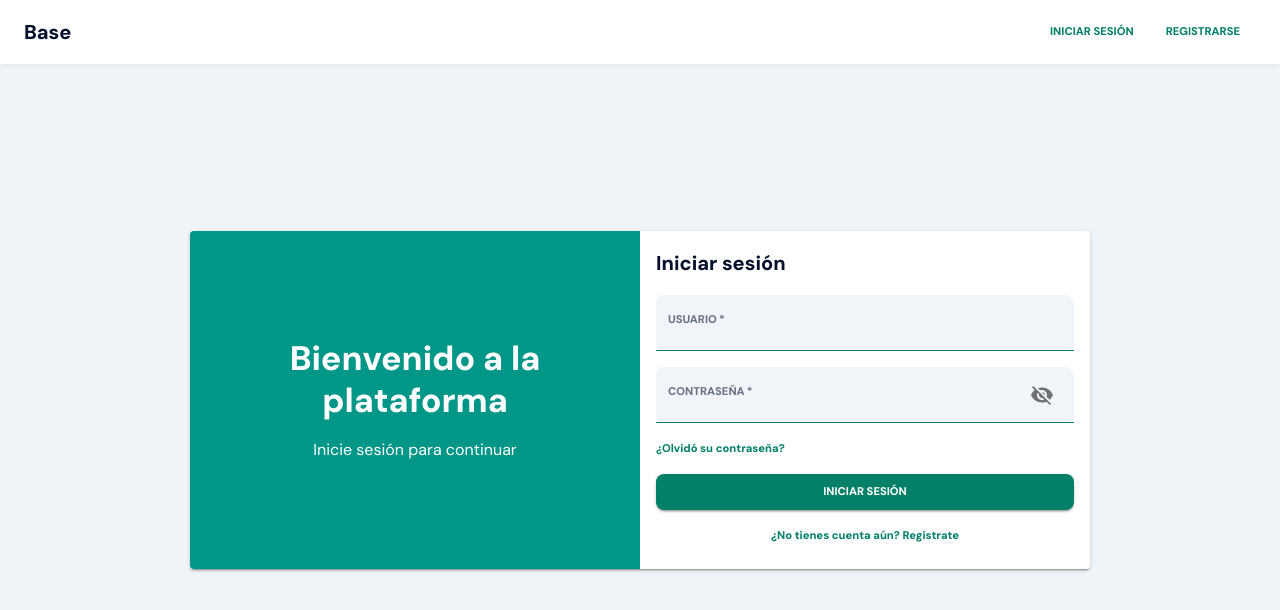
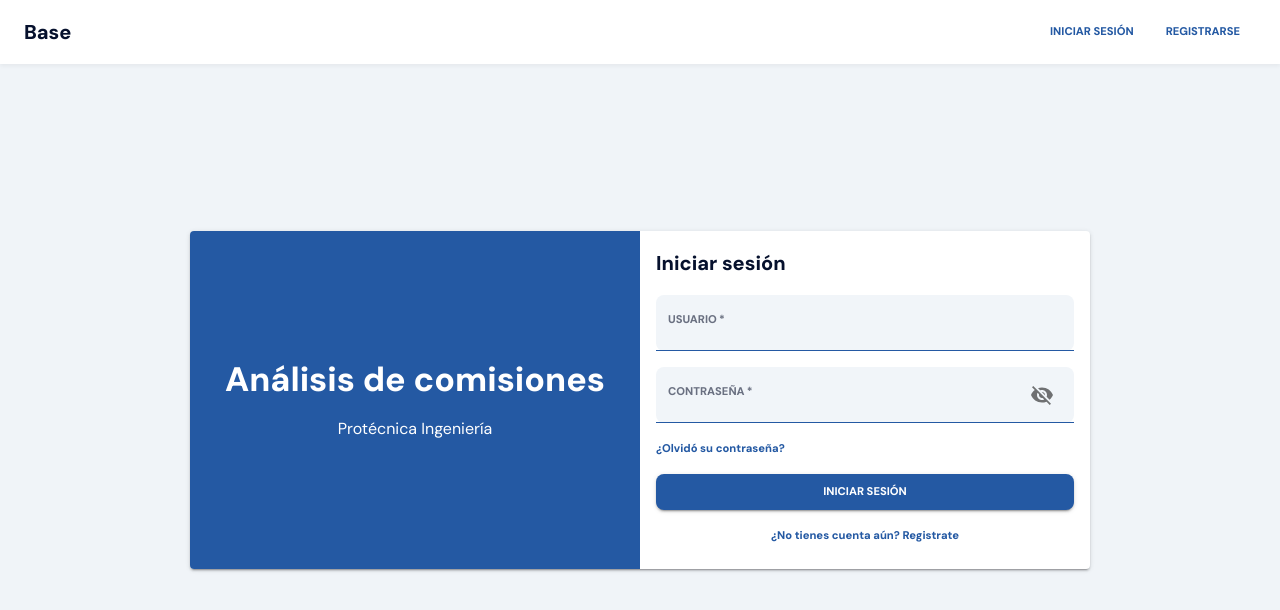
Before and after one commit to danielmuelasr/danmcode-base, a React (Vite) app: page / in a window 1280 px wide. Shown: the top 610 px of the page. Built offline with nearby package versions, Linux system fonts and the light colour scheme.

Commit message:
(WiP): create context and get api errors

```diff
--- a/src/App.tsx
+++ b/src/App.tsx
@@ -8,6 +8,7 @@ import { SignupPage } from './app/pages/signup'
 import { DashboardPage } from './app/pages/dashboard'
 import { RememberPassword } from './app/pages/remember.password'
 import { AuthProvider } from './app/providers/auth.provider'
+import ProtectedRoute from './app/components/protected/protected.route'
 
 function App() {
   return (
@@ -23,7 +24,11 @@ function App() {
               <Route path="/remember-password" element={<RememberPassword />} />
             </Route>
 
-            <Route element={<AppLayout />}>
+            <Route element={
+              <ProtectedRoute>
+                <AppLayout />
+              </ProtectedRoute>
+            }>
               <Route path="/dashboard" element={<DashboardPage />} />
             </Route>
           </Routes>
--- a/src/app/components/auth/banner.tsx
+++ b/src/app/components/auth/banner.tsx
@@ -13,7 +13,7 @@ export const Banner = (props: BannerProps) => {
         <Box
             sx={{
                 width: '50%',
-                backgroundColor: '#009688',
+                backgroundColor: '#2459a3',
                 display: 'flex',
                 justifyContent: 'center',
                 alignItems: 'center',
--- a/src/app/components/auth/login.form.tsx
+++ b/src/app/components/auth/login.form.tsx
@@ -14,7 +14,7 @@ export const LoginForm = () => {
     const [loginError, setLoginError] = useState<string | null>(null);
     const [open, setOpen] = useState(false);
     const navigate = useNavigate();
-    const { login } = useAuth();
+    const { login, error } = useAuth();
 
     const {
         control,
@@ -45,11 +45,14 @@ export const LoginForm = () => {
             <form
                 onSubmit={handleSubmit(async (data) => {
                     try {
+
                         if (await login(data.username, data.password)) {
                             navigate('/dashboard');
+                        } else {
+                            setLoginError(error);
+                            setOpen(true);
                         }
                     } catch (error: any) {
-                        console.error('error', error);
                         setLoginError(error.data?.error || error.data?.errors?.[0]?.msg || 'Error desconocido');
                         setOpen(true);
                     }
--- /dev/null
+++ b/src/app/components/protected/protected.route.tsx
@@ -0,0 +1,23 @@
+import React from 'react';
+import { Navigate } from 'react-router-dom';
+import { useAuth } from '../../contexts/auth.context';
+
+type ProtectedRouteProps = {
+    children: React.ReactNode;
+};
+
+const ProtectedRoute: React.FC<ProtectedRouteProps> = ({ children }) => {
+    const { isAuthenticated, isLoading } = useAuth();
+
+    if (isLoading) {
+        return <div>Loading...</div>;
+    }
+
+    if (!isAuthenticated) {
+        return <Navigate to="/login" replace />;
+    }
+
+    return <>{children}</>;
+};
+
+export default ProtectedRoute;
--- a/src/app/lib/infraesctructure/api.client.ts
+++ b/src/app/lib/infraesctructure/api.client.ts
@@ -2,7 +2,7 @@ import axios from 'axios';
 
 const ApiClient = axios.create({
     //TODO: Change this to the environment variable
-    baseURL: 'http://localhost:3004/api/v1/',
+    baseURL: 'http://localhost:3301/api/v1/',
     headers: {
         'Content-Type': 'application/json',
     },
--- a/src/app/pages/login.tsx
+++ b/src/app/pages/login.tsx
@@ -5,8 +5,6 @@ import { LoginForm } from "../components/auth/login.form";
 export const LoginPage = () => {
     const theme = useTheme();
     const isMobile = useMediaQuery(theme.breakpoints.down('sm'));
-
-
 
     return (
         <Box
@@ -35,7 +33,7 @@ export const LoginPage = () => {
                     margin: 2,
                 }}
             >
-                {!isMobile && (<Banner />)}
+                {!isMobile && (<Banner title="Análisis de comisiones" subtitle="Protécnica Ingeniería" />)}
 
                 <Box sx={{ width: isMobile ? '100%' : '50%' }}>
                     <CardContent>
--- a/src/app/providers/auth.provider.tsx
+++ b/src/app/providers/auth.provider.tsx
@@ -36,15 +36,15 @@ export const AuthProvider: React.FC<{ children: ReactNode }> = ({ children }) =>
         try {
             const { user, token } = await AuthService.login({ username, password });
 
-            // Store in sessionStorage (more secure than localStorage)
             sessionStorage.setItem('auth_token', token);
             sessionStorage.setItem('user_data', JSON.stringify(user));
 
             setUser(user);
             setIsLoading(false);
             return true;
-        } catch (err) {
-            setError(err instanceof Error ? err.message : 'Login failed');
+        } catch (err: any) {
+            console.error();
+            setError(err.data.errors[0].msg || 'Login failed');
             setIsLoading(false);
             return false;
         }
--- a/src/theme/theme.ts
+++ b/src/theme/theme.ts
@@ -70,13 +70,13 @@ const theme = createTheme({
                     backgroundColor: '#F1F5F9',
                     borderRadius: '0.5rem',
                     '&:before': {
-                        borderBottom: '1px solid #048068',
+                        borderBottom: '1px solid #2459a3',
                     },
                     '&:hover:before': {
-                        borderBottom: '1px solid #048068',
+                        borderBottom: '1px solid #2459a3',
                     },
                     '&.Mui-focused:before': {
-                        borderBottom: '2px solid #048068',
+                        borderBottom: '2px solid #2459a3',
                     },
                 },
                 input: {
@@ -121,7 +121,7 @@ const theme = createTheme({
     },
     palette: {
         primary: {
-            main: '#048068',
+            main: '#2459a3',
             contrastText: '#FFFFFF',
         },
         secondary: {
```
